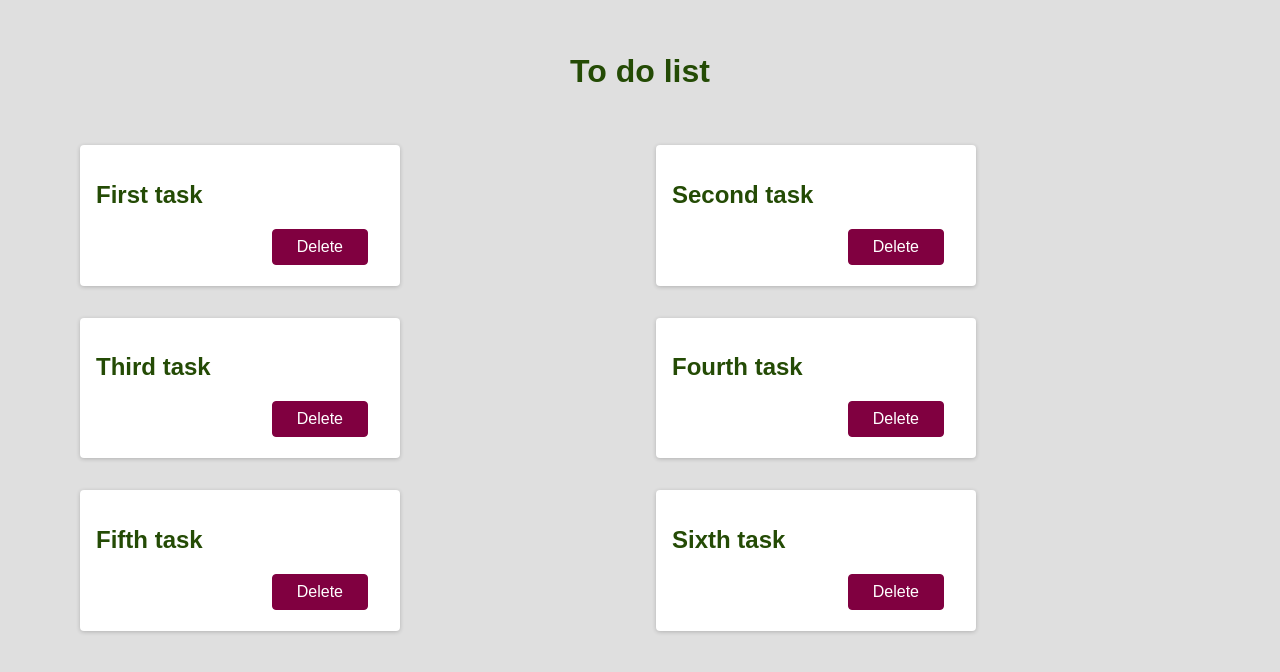
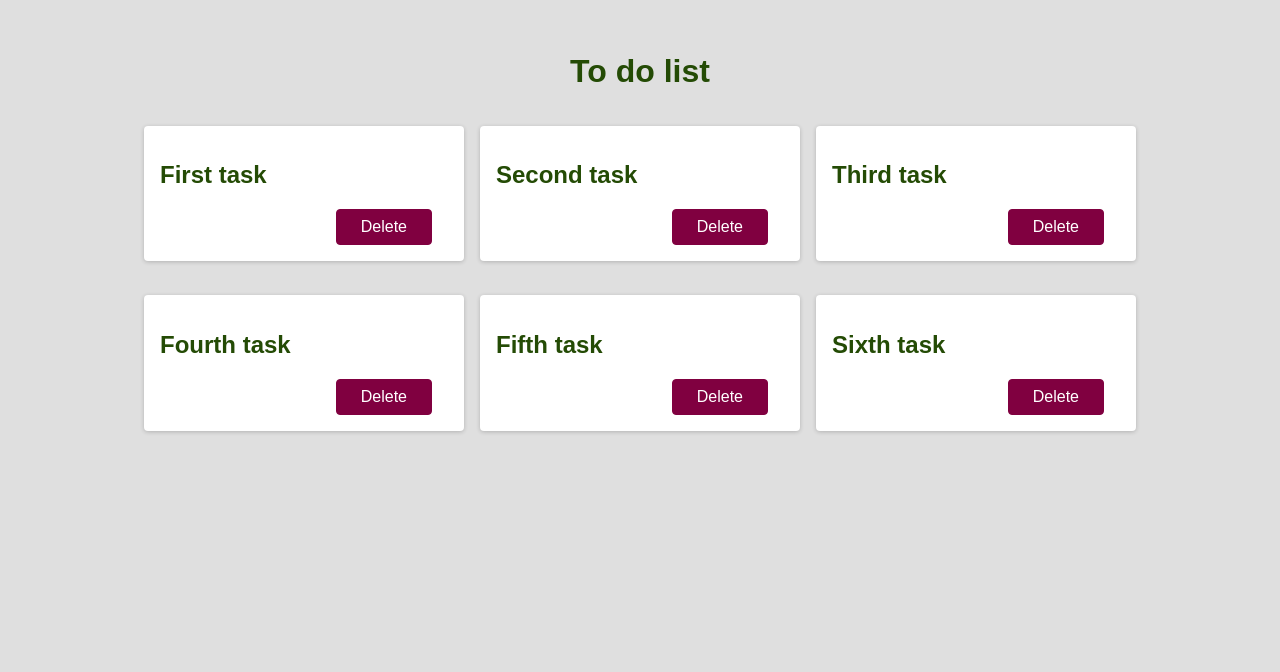
Before and after one commit to Nik-Ark/aca-todo, a React (Create React App) app: page / in a window 1280 px wide. Shown: the top 672 px of the page. Built offline with nearby package versions, Linux system fonts and the light colour scheme.

Commit message:
applied flex

```diff
--- a/src/index.css
+++ b/src/index.css
@@ -14,6 +14,7 @@ body {
 	grid-template-areas:
 		'header'
 		'cards';
+	/* add footer later */
 }
 
 .my--header {
@@ -23,10 +24,13 @@ body {
 
 .cards {
 	grid-area: cards;
-	display: grid;
-	grid-template-columns: 1fr 1fr;
 
 	margin: 2rem;
+
+	display: flex;
+	align-items: center;
+	justify-content: center;
+	flex-wrap: wrap;
 }
 
 h1,
@@ -38,7 +42,7 @@ h2 {
 	background-color: white;
 	border-radius: 4px;
 	box-shadow: 0 1px 4px rgba(0, 0, 0, 0.2);
-	margin: 1rem;
+	margin: 0.5rem;
 	padding: 1rem;
 	width: 20rem;
 }
```
